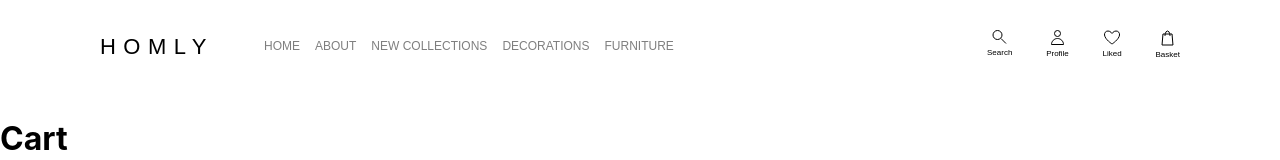
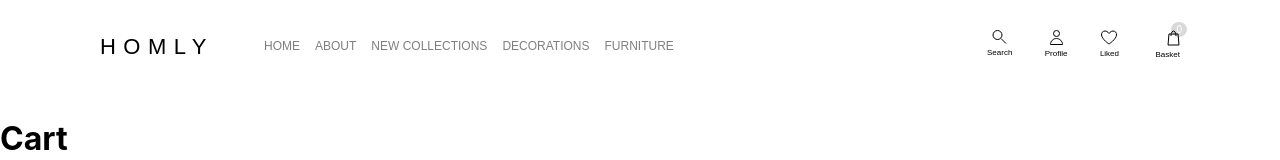
Before and after one commit to miwrona-deloitte/ecommerce, a React (Create React App) app: page /cart in a window 1280 px wide. Shown: the top 160 px of the page. Built offline with nearby package versions, Linux system fonts and the light colour scheme; a web font is replaced by a local one.

Commit message:
counter styles

```diff
--- a/src/components/Layout/Navbar.scss
+++ b/src/components/Layout/Navbar.scss
@@ -62,6 +62,10 @@
       bottom: 13px;
       left: 20px;
       font-size: 10px;
+      padding: 2px 5px;
+      background: rgba(0, 0, 0, 0.15);
+      color: white;
+      border-radius: 50%;
     }
   }
 }
--- a/src/components/Layout/Navbar.tsx
+++ b/src/components/Layout/Navbar.tsx
@@ -40,7 +40,7 @@ const Tools = () => {
           <span className='desc'>Liked</span>
         </li>
         <li>
-          {/* <span className='counter'>{counter}</span> */}
+          <span className='counter'>{counter}</span>
           <img
             onClick={() => {
               setShowMinicart(!showMinicart);
```
